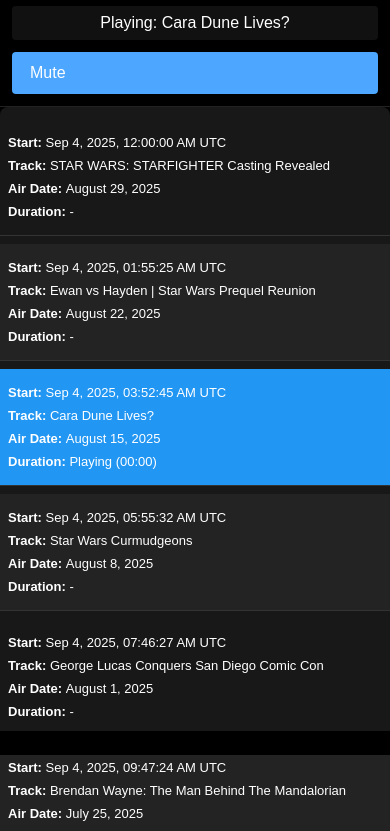
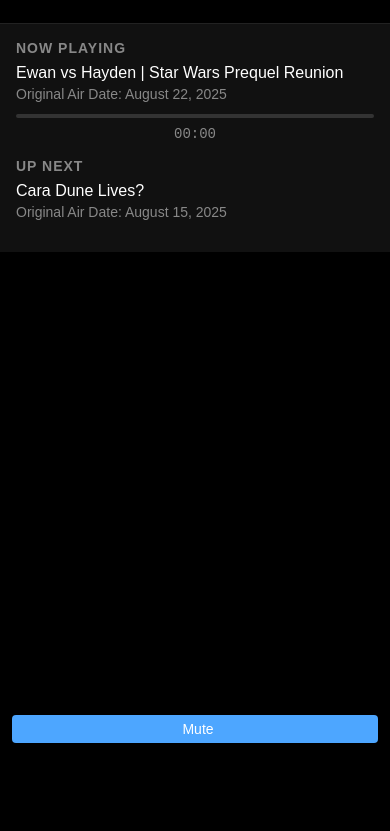
Before and after one commit to madmonk13/channelZero, a plain HTML site: page index.html in a window 390 px wide. Shown: the part 89-920 px from the top of the page. After the commit the page ends 844 px from the top, so only its background shows below. Drawn offline with Linux system fonts and the light colour scheme.

Commit message:
many changes to mobile view

```diff
--- a/index.html
+++ b/index.html
@@ -11,9 +11,38 @@
     <h1>RFR Classic</h1>
   </div>
 
-  <div class="controls">
+  <div class="mobile-info">
+    <div class="mobile-now-playing">
+      <h3>Now Playing</h3>
+      <div class="mobile-episode-info">
+        <div id="mobileTitle">-</div>
+        <div id="mobileAirDate">Original Air Date: -</div>
+      </div>
+      <div class="progress-container">
+        <div id="progressBar" class="progress-bar"></div>
+      </div>
+      <div id="mobileTime" class="mobile-time">00:00</div>
+    </div>
+
+    <div class="mobile-next">
+      <h3>Up Next</h3>
+      <div class="mobile-episode-info">
+        <div id="mobileNextTitle">-</div>
+        <div id="mobileNextAirDate">Original Air Date: -</div>
+      </div>
+    </div>
+  </div>
+
+  <div class="controls desktop-controls">
     <div id="status">Not loaded</div>
     <button id="muteButton" class="mute-button">
+      <i class="fas fa-volume-up"></i>
+      <span>Mute</span>
+    </button>
+  </div>
+
+  <div class="mobile-controls-fixed">
+    <button id="mobileMuteButton" class="mute-button mobile-mute">
       <i class="fas fa-volume-up"></i>
       <span>Mute</span>
     </button>
--- a/script.js
+++ b/script.js
@@ -1,30 +1,56 @@
 const SCHEDULE_URL = './schedule.json';
 
 function parseSchedule(raw) {
-  // Generate schedule with start times based on durations, starting at midnight
-  const midnight = new Date();
-  midnight.setUTCHours(0,0,0,0);
-  let current = new Date(midnight);
-  return raw.map((it, i) => {
+  // Find the most recent Monday at midnight UTC
+  const now = new Date();
+  const monday = new Date(now);
+  monday.setUTCHours(0, 0, 0, 0);
+  // Go back to the most recent Monday (0 = Sunday, 1 = Monday, etc)
+  while (monday.getUTCDay() !== 1) {
+    monday.setUTCDate(monday.getUTCDate() - 1);
+  }
+
+  let current = new Date(monday);
+  // End time is the following Sunday at midnight
+  const endTime = new Date(monday);
+  endTime.setUTCDate(endTime.getUTCDate() + 7); // Add 7 days to get to next Monday
+
+  let schedule = [];
+  let idx = 1;
+  let rawIndex = 0;
+
+  while (current < endTime) {
+    const item = raw[rawIndex];
     const entry = {
-      idx: i+1,
-      url: it.url,
-      title: it.title || '',
+      idx: idx++,
+      url: item.url,
+      title: item.title || '',
       start: new Date(current),
-      duration: (typeof it.duration === 'number' && isFinite(it.duration)) ? it.duration : null,
-      airDate: it.airDate || '-'
+      duration: (typeof item.duration === 'number' && isFinite(item.duration)) ? item.duration : null,
+      airDate: item.airDate || '-'
     };
+
+    schedule.push(entry);
+
     if (entry.duration) {
       current = new Date(current.getTime() + entry.duration * 1000);
+    } else {
+      // If no duration, assume 30 minutes
+      current = new Date(current.getTime() + 30 * 60 * 1000);
     }
-    return entry;
-  });
+
+    // Loop back to the beginning of the raw list when we reach the end
+    rawIndex = (rawIndex + 1) % raw.length;
+  }
+
+  return schedule;
 }
 
 function formatUTC(d){
   // Display as local date and time in a human-friendly way, 12-hour format
+  const dayNames = ['Sun', 'Mon', 'Tue', 'Wed', 'Thu', 'Fri', 'Sat'];
   return d.toLocaleString(undefined, {
-    year: 'numeric',
+    weekday: 'short',
     month: 'short',
     day: 'numeric',
     hour: '2-digit',
@@ -36,29 +62,47 @@
 }
 
 function formatDuration(seconds) {
-  if (typeof seconds !== 'number' || !isFinite(seconds)) return '00:00';
+  if (typeof seconds !== 'number' || !isFinite(seconds)) return '00:00:00';
   seconds = Math.floor(seconds);
-  const m = Math.floor(seconds / 60);
+  const h = Math.floor(seconds / 3600);
+  const m = Math.floor((seconds % 3600) / 60);
   const s = seconds % 60;
-  return `${m.toString().padStart(2,'0')}:${s.toString().padStart(2,'0')}`;
+  return `${h.toString().padStart(2,'0')}:${m.toString().padStart(2,'0')}:${s.toString().padStart(2,'0')}`;
 }
 
 const statusEl = document.getElementById('status');
 const tableBody = document.querySelector('#schedTable tbody');
 const mediaContainer = document.getElementById('mediaContainer');
 const muteButton = document.getElementById('muteButton');
+const mobileMuteButton = document.getElementById('mobileMuteButton');
+const mobileTitle = document.getElementById('mobileTitle');
+const mobileAirDate = document.getElementById('mobileAirDate');
+const mobileNextTitle = document.getElementById('mobileNextTitle');
+const mobileNextAirDate = document.getElementById('mobileNextAirDate');
+const progressBar = document.getElementById('progressBar');
+const mobileTime = document.getElementById('mobileTime');
 
 let schedule = [], currentItem = null, player = null;
 
-// Handle mute button click
-muteButton.addEventListener('click', () => {
+// Update status element
+function updateStatus(text) {
+  if (statusEl) statusEl.textContent = text;
+}
+
+// Handle mute button clicks for both desktop and mobile
+function handleMuteClick() {
   if (player) {
     player.muted = !player.muted;
-    muteButton.innerHTML = player.muted ?
+    const newHTML = player.muted ?
       '<i class="fas fa-volume-mute"></i><span>Unmute</span>' :
       '<i class="fas fa-volume-up"></i><span>Mute</span>';
+    muteButton.innerHTML = newHTML;
+    mobileMuteButton.innerHTML = newHTML;
   }
-});
+}
+
+muteButton.addEventListener('click', handleMuteClick);
+mobileMuteButton.addEventListener('click', handleMuteClick);
 
 function renderTable() {
   tableBody.innerHTML = '';
@@ -66,6 +110,12 @@
     const tr = document.createElement('tr');
     tr.id = `row-${item.idx}`;
     tr.innerHTML = `<td>${item.idx}</td><td>${formatUTC(item.start)}</td><td>${item.title || item.url}</td><td>${item.airDate}</td><td id="st-${item.idx}">-</td>`;
+
+    // If we have a current item, hide past episodes in desktop view
+    if (currentItem && item.idx < currentItem.idx) {
+      tr.classList.add('past-episode');
+    }
+
     tableBody.appendChild(tr);
   });
 }
@@ -169,13 +219,39 @@
   player.preload = 'metadata';
   player.src = currentItem.url;
 
-  // Update status with current time when playing
+  // Update status and progress when playing
   player.addEventListener('timeupdate', () => {
     if (currentItem && !player.paused) {
       const currentTime = formatDuration(Math.floor(player.currentTime));
       setItemStatus(currentItem, `Playing (${currentTime})`);
+
+      // Update mobile progress
+      if (player.duration) {
+        const progress = (player.currentTime / player.duration) * 100;
+        progressBar.style.width = `${progress}%`;
+        mobileTime.textContent = currentTime;
+      }
     }
   });
+
+  // Update mobile view info
+  const updateMobileInfo = () => {
+    if (currentItem) {
+      mobileTitle.textContent = currentItem.title || currentItem.url;
+      mobileAirDate.textContent = `Original Air Date: ${currentItem.airDate}`;
+
+      // Find next item
+      const currentIndex = schedule.findIndex(item => item.idx === currentItem.idx);
+      if (currentIndex > -1 && currentIndex < schedule.length - 1) {
+        const nextItem = schedule[currentIndex + 1];
+        mobileNextTitle.textContent = nextItem.title || nextItem.url;
+        mobileNextAirDate.textContent = `Original Air Date: ${nextItem.airDate}`;
+      }
+    }
+  };
+
+  updateMobileInfo();
+  player.addEventListener('play', updateMobileInfo);
 
   mediaContainer.appendChild(player);
 
@@ -212,7 +288,11 @@
     // Remove highlight from previous row
     if(currentItem && currentItem.idx) {
       const prevRow = document.getElementById(`row-${currentItem.idx}`);
-      if(prevRow) prevRow.classList.remove('highlight-current');
+      if(prevRow) {
+        prevRow.classList.remove('highlight-current');
+        // Add to past episodes in desktop view
+        prevRow.classList.add('past-episode');
+      }
     }
     if(idx >= 0 && idx < schedule.length - 1) {
       currentItem = schedule[idx + 1];
@@ -238,10 +318,17 @@
 
   try {
     await player.play();
-    statusEl.textContent = `Playing: ${currentItem.title || currentItem.url}`;
+    updateStatus(`${currentItem.title || currentItem.url}`);
     setItemStatus(currentItem, `Playing (${formatDuration(0)})`);
+    // Update past episodes visibility when playback starts
+    document.querySelectorAll('#schedTable tbody tr').forEach(row => {
+      const rowId = parseInt(row.id.replace('row-', ''));
+      if (rowId < currentItem.idx) {
+        row.classList.add('past-episode');
+      }
+    });
   } catch {
-    statusEl.textContent = 'Autoplay blocked - click Play to start';
+    updateStatus('Click Play to start');
     setItemStatus(currentItem,'Waiting');
     // Show the autoplay modal
     document.getElementById('autoplayModal').style.display = 'flex';
@@ -253,11 +340,11 @@
   if (player && player.paused) {
     try {
       await player.play();
-      statusEl.textContent = `Playing: ${currentItem.title || currentItem.url}`;
+      updateStatus(`Playing: ${currentItem.title || currentItem.url}`);
       setItemStatus(currentItem, `Playing (${formatDuration(player.currentTime)})`);
       document.getElementById('autoplayModal').style.display = 'none';
     } catch (err) {
-      statusEl.textContent = 'Failed to start playback';
+      updateStatus('Failed to start playback');
     }
   }
 });
--- a/styles.css
+++ b/styles.css
@@ -8,7 +8,8 @@
   border-radius: 12px;
 }
 
-.controls {
+/* Desktop Controls */
+.desktop-controls {
   color: #fff;
   padding: 0.5rem 1rem;
   position: sticky;
@@ -21,6 +22,95 @@
   backdrop-filter: blur(8px);
 }
 
+/* Mobile Info and Controls */
+.mobile-info {
+  display: none; /* Hidden by default */
+  background: #111;
+  color: #fff;
+  padding: 16px;
+  margin-bottom: 16px;
+}
+
+.mobile-controls-fixed {
+  display: none; /* Hidden by default */
+  position: fixed;
+  bottom: 0;
+  left: 0;
+  right: 0;
+  background: #000;
+  color: #fff;
+  padding: 12px;
+  z-index: 1000;
+  box-shadow: 0 -2px 10px rgba(0,0,0,0.5);
+}
+
+.mobile-mute {
+  width: 100%;
+  padding: 12px;
+  font-size: 16px;
+  justify-content: center;
+}
+
+.mobile-now-playing, .mobile-next {
+  margin-bottom: 16px;
+}
+
+.mobile-now-playing h3, .mobile-next h3 {
+  font-size: 14px;
+  color: #888;
+  margin: 0 0 8px 0;
+  text-transform: uppercase;
+  letter-spacing: 1px;
+}
+
+.mobile-episode-info {
+  margin-bottom: 12px;
+}
+
+.mobile-episode-info div:first-child {
+  font-size: 16px;
+  margin-bottom: 4px;
+}
+
+.mobile-episode-info div:last-child {
+  font-size: 14px;
+  color: #888;
+}
+
+.progress-container {
+  width: 100%;
+  height: 4px;
+  background: #333;
+  border-radius: 2px;
+  margin: 12px 0 4px 0;
+}
+
+.progress-bar {
+  width: 0%;
+  height: 100%;
+  background: #4da6ff;
+  border-radius: 2px;
+  transition: width 0.5s linear;
+}
+
+.mobile-time {
+  font-size: 14px;
+  color: #888;
+  text-align: center;
+  margin-top: 8px;
+  font-family: monospace;
+}
+
+.mobile-controls {
+  display: flex;
+  justify-content: space-between;
+  align-items: center;
+  margin-top: 12px;
+  padding-top: 12px;
+  border-top: 1px solid #333;
+}
+
+/* Mute Button Styles */
 .mute-button {
   background: #4da6ff;
   border: none;
@@ -42,6 +132,14 @@
   font-size: 16px;
 }
 
+/* Past Episodes (Desktop Only) */
+@media (min-width: 769px) {
+  .past-episode {
+    display: none;
+  }
+}
+
+/* Mobile Responsive Rules */
 @media (max-width: 768px) {
   body {
     margin: 0;
@@ -57,11 +155,38 @@
     z-index: 100;
     border-bottom: 1px solid #222;
   }
+
+  .controls.desktop-controls {
+    display: none; /* Hide desktop controls on mobile */
+  }
+
+  .mobile-info {
+    display: block; /* Show mobile info on mobile */
+  }
+
+  .mobile-controls-fixed {
+    display: flex; /* Show mobile controls on mobile */
+  }
+
+  .schedTable-container {
+    display: none; /* Hide schedule table on mobile */
+  }
+
+  #status {
+    display: none; /* Hide desktop status on mobile */
+  }
+
+  .content-container {
+    padding-bottom: 80px; /* Space for fixed controls */
+  }
 }
 
 h1 {
   margin-top: 0;
   color: #fff;
+  text-align: center;
+  margin: 3vh;
+
 }
 
 .schedTable-container {
@@ -75,15 +200,8 @@
 }
 
 @media (max-width: 768px) {
-  .schedTable-container {
-    max-height: none;
-    margin: 0;
-    border: none;
-    padding-top: 12px;
-  }
-
   .content-container {
-    padding-bottom: 120px; /* Space for player */
+    padding-bottom: 220px; /* Space for mobile player */
   }
 }
 
@@ -188,33 +306,6 @@
   display: flex;
   gap: 8px;
   align-items: center;
-}
-
-@media (max-width: 768px) {
-  .controls {
-    flex-direction: column;
-    align-items: stretch;
-    gap: 12px;
-    position: sticky;
-    top: 78px; /* Height of header + padding */
-    background: #000;
-    padding: 12px;
-    margin-top: 0;
-    z-index: 99;
-    border-bottom: 1px solid #222;
-  }
-
-  .controls button {
-    padding: 12px;
-    font-size: 16px;
-  }
-
-  #status {
-    text-align: center;
-    background: #111;
-    padding: 8px;
-    border-radius: 4px;
-  }
 }
 
 .highlight-current {
```
